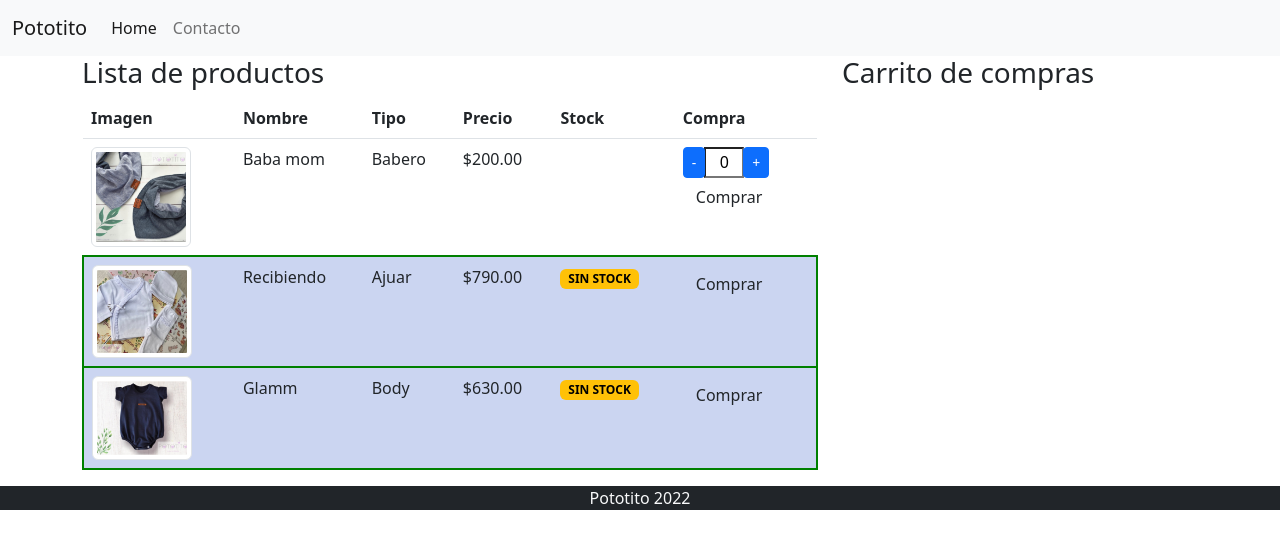
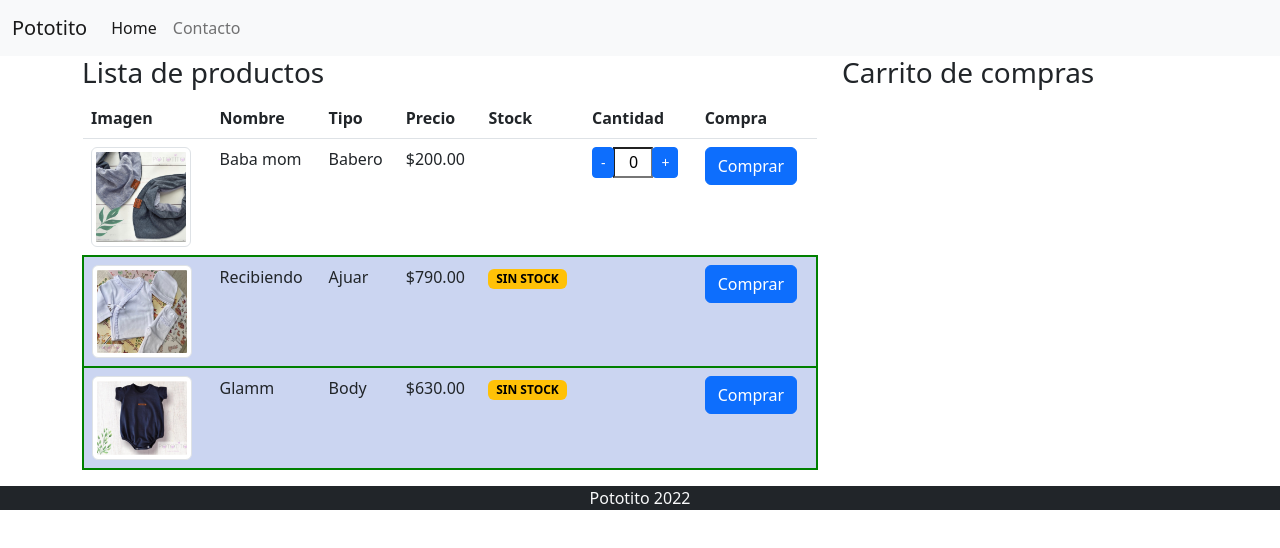
Before and after one commit to Sofiamondello04/TPAngular, an Angular app: page /products in a window 1280 px wide. Shown: the top 548 px of the page. Built offline with nearby package versions, Linux system fonts and the light colour scheme.

Commit message:
actualizo funcion addToCart

```diff
--- a/src/app/product-cart.service.ts
+++ b/src/app/product-cart.service.ts
@@ -9,8 +9,14 @@ export class ProductCartService {
   cartList: Product[]= [];
 
   addToCart(product: Product) {
-    this.cartList.push(product);
-
+    let item = this.cartList.find((v1) =>v1.name==product.name);
+    if (!item) {
+      this.cartList.push({...product});
+    }
+    else {
+      item.quantity+= product.quantity;
+    }
+    console.log(this.cartList);
   }
 
 
--- a/src/app/product-list/product-list.component.html
+++ b/src/app/product-list/product-list.component.html
@@ -6,6 +6,7 @@
             <th>Tipo</th>
             <th>Precio</th>
             <th>Stock</th>
+            <th>Cantidad</th>
             <th>Compra</th>
 
         </tr>
@@ -20,8 +21,11 @@
             <td><span class="badge text-bg-warning" *ngIf="product.stock==0">SIN STOCK</span></td>
             <td>
               <app-input-integer [(quantity)]="product.quantity" [max]="product.stock" *ngIf="product.stock" (maxReached)="maxReached($event)"></app-input-integer>
-              <button class="btn" (click)="addToCart(product)">Comprar</button>
             </td>
+              <td>
+                <button class="btn btn-primary" (click)="addToCart(product)">Comprar</button>
+            </td>
+
 
 
         </tr>
--- a/src/app/product-list/product-list.component.ts
+++ b/src/app/product-list/product-list.component.ts
@@ -53,6 +53,8 @@ export class ProductListComponent implements OnInit {
 
   addToCart(product: Product): void {
     this.cart.addToCart(product);
+    product.stock-= product.quantity;
+    product.quantity=0;
   }
 
   maxReached(m: string) {
```
